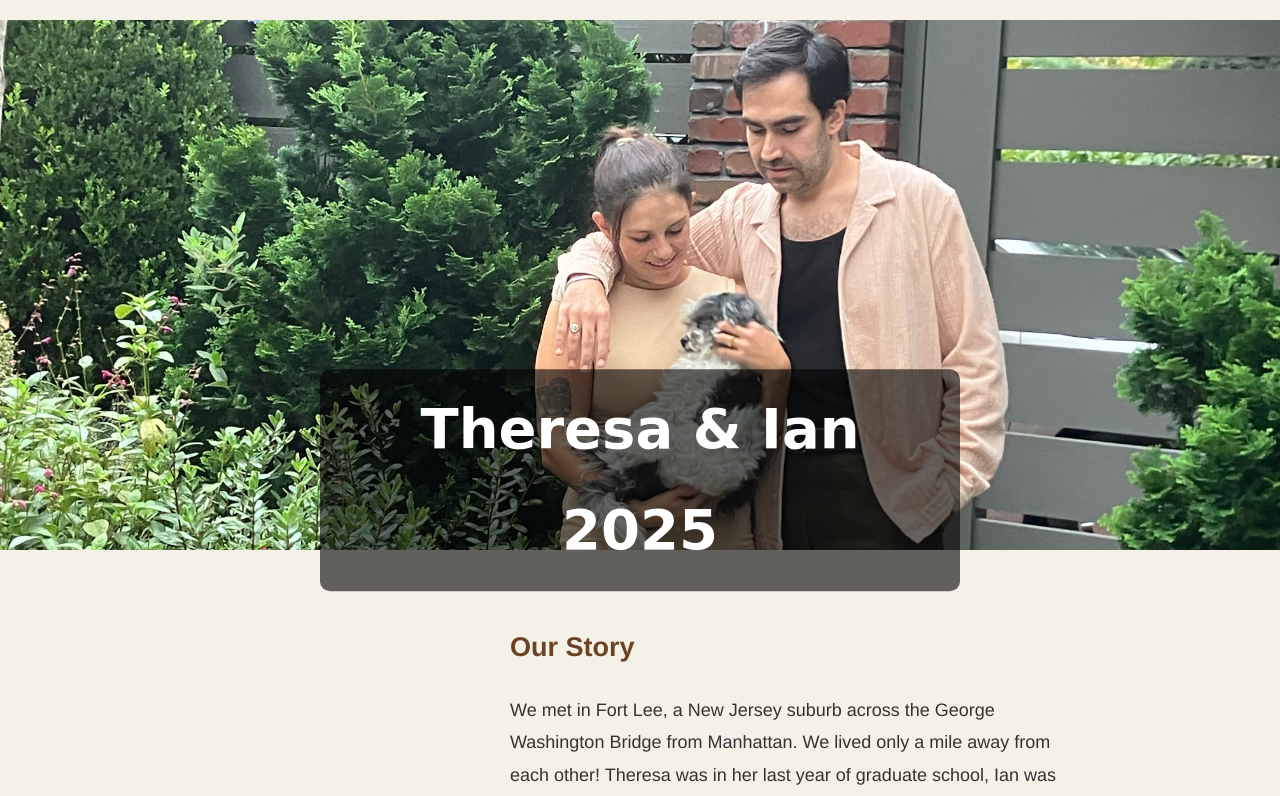
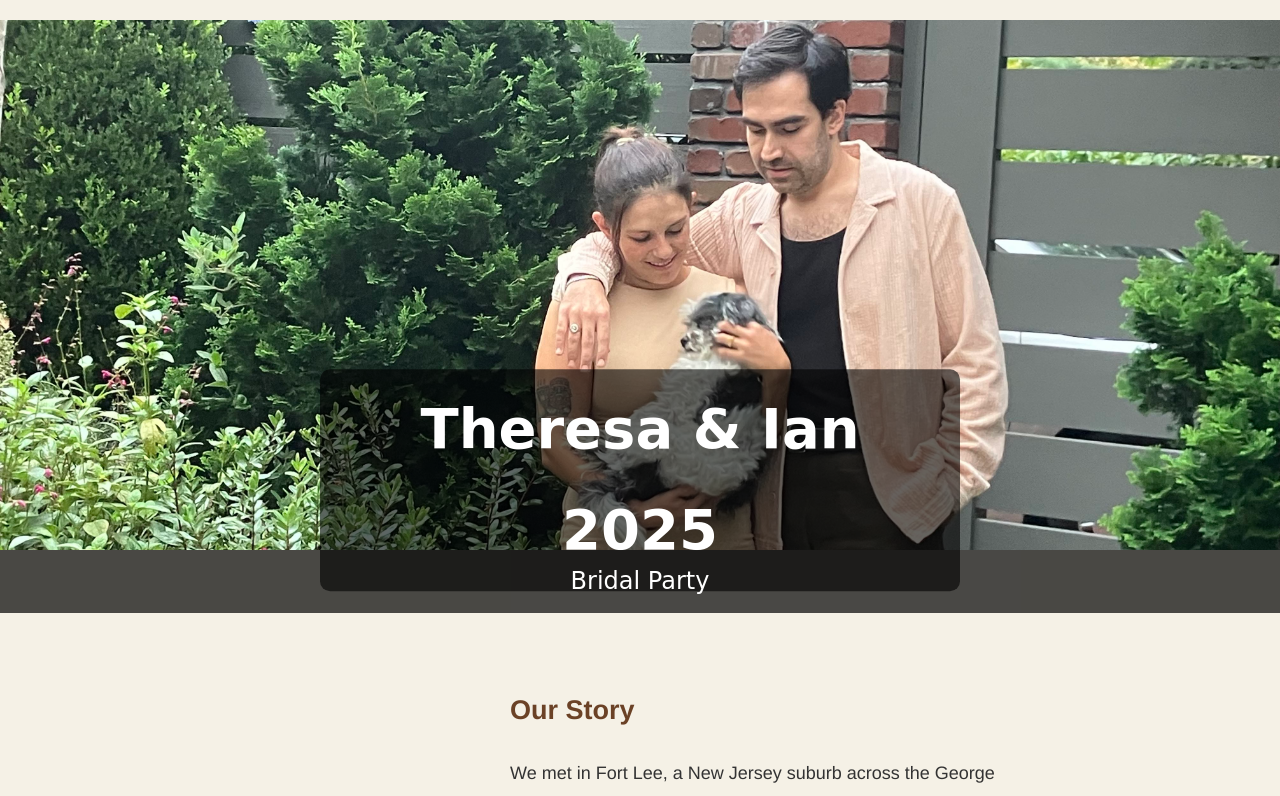
Before and after one commit to tsawi/theresaandian2025, a plain HTML site: page index.html in a window 1280 px wide. Shown: the top 796 px of the page. Drawn offline with Linux system fonts and the light colour scheme.

Commit message:
nav back in

```diff
--- a/index.html
+++ b/index.html
@@ -156,15 +156,15 @@
     <h1>Theresa & Ian 2025</h1>
 </header>
 
-<!-- <nav>
-    <a href="#our-story">Our Story</a>
+<nav>
+    <!-- <a href="#our-story">Our Story</a>
     <a href="#wedding-weekend">Wedding Weekend</a>
     <a href="#itinerary">Itinerary</a>
     <a href="#where-to-stay">Where to Stay</a>
     <a href="#need-to-know">Need to Know</a>
-    <a href="#registry">Registry</a>
+    <a href="#registry">Registry</a> -->
     <a href="wedding-party.html">Bridal Party</a>
-</nav> -->
+</nav>
 
 <section id="our-story">
     <img src="photos/01.jpg" alt="Our Story">
```
